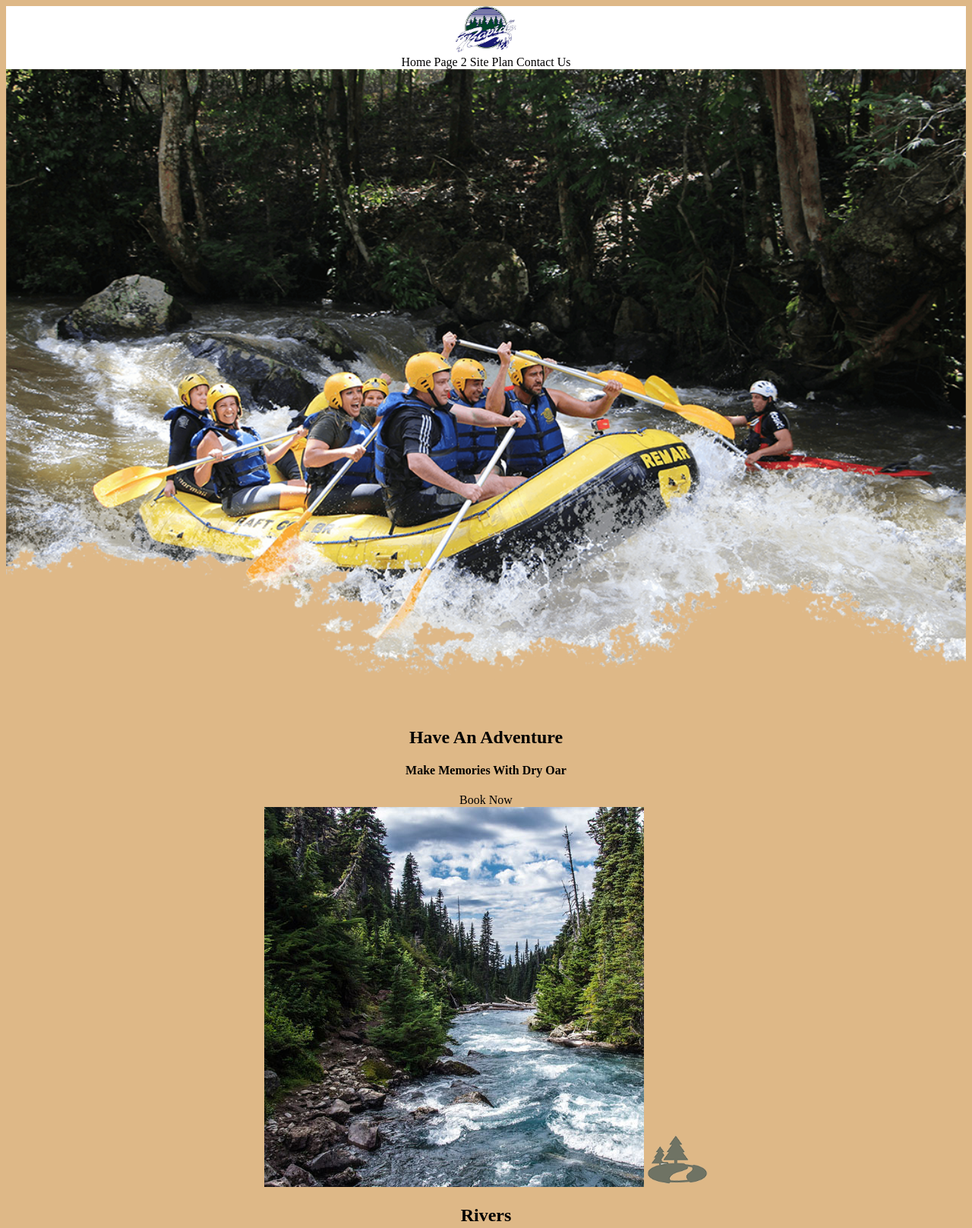
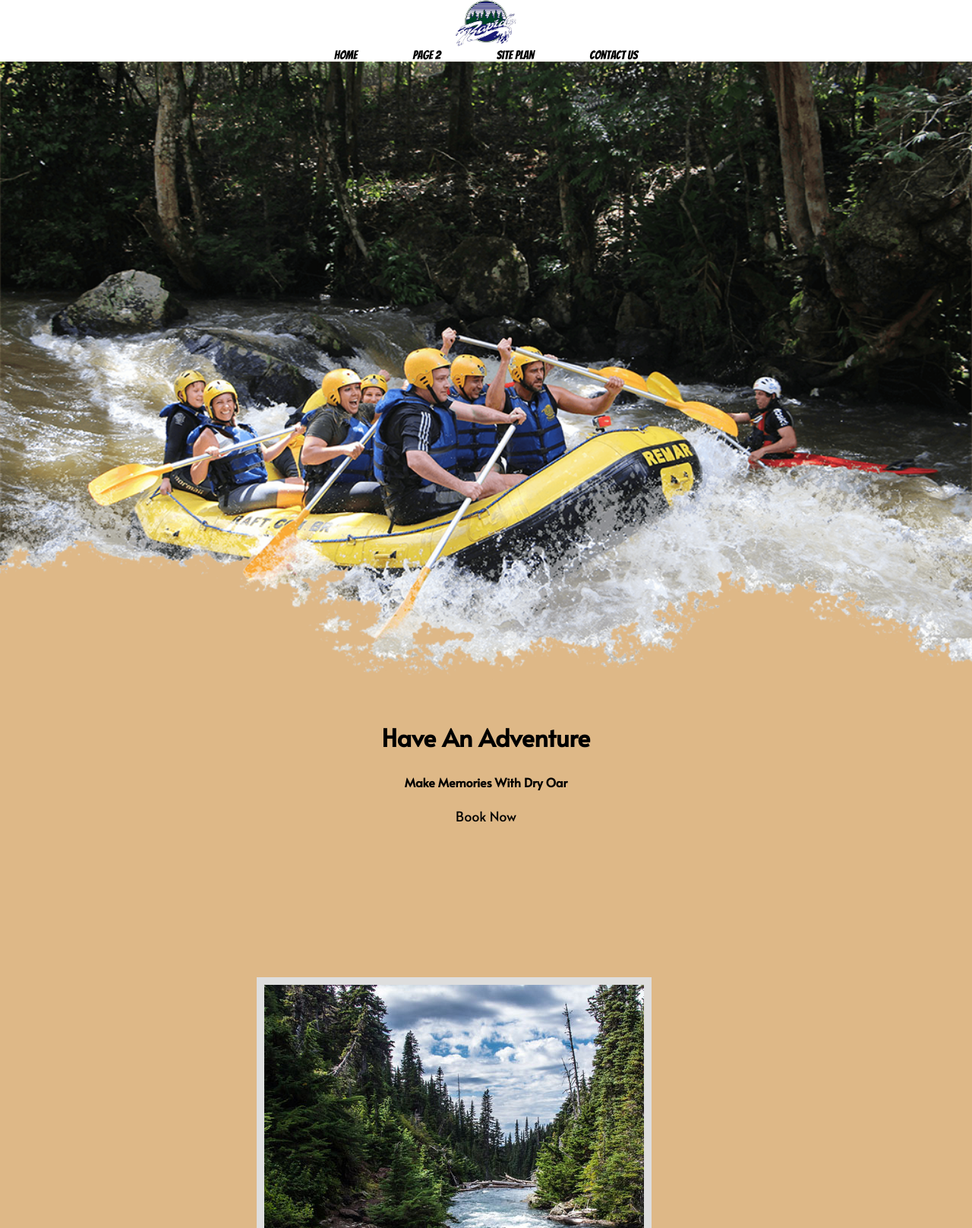
Before and after one commit to darrenmejiayepez1998/wdd130, a plain HTML site: page wwr/index.html in a window 1280 px wide. Shown: the top 1616 px of the page at 76% size. Drawn offline with Linux system fonts and the light colour scheme.

Commit message:
updated borders

```diff
--- a/practice/styles/styles.css
+++ b/practice/styles/styles.css
@@ -4,14 +4,16 @@ h1 {
 
   nav {
     background-color: steelblue;
-    padding: 10px;
+    padding: 25px;
   }
   a {
     color: white;
     margin: 40px;
+    padding: 25px;
   }
   h1 {
     color: steelblue;
+    margin: 50px 0;
   }
   img {
     width: 80%;
@@ -35,6 +37,7 @@ h1 {
 }
 img {
   width: 80%;
+  border: 4px solid steelblue;
 }
 p {
   width: 80%;
@@ -54,10 +57,12 @@ main p {
   text-align: center;
 }
 footer p{
-  font-size: 20px;
-  margin: 20px auto;
+  padding: 25px;
 }
 a:hover {
   background-color: white;
   color: steelblue;
 }
+body {
+  margin: 0
+}
--- a/wwr/styles/style.css
+++ b/wwr/styles/style.css
@@ -1,15 +1,28 @@
+@import url('https://fonts.googleapis.com/css2?family=Alata&family=Bangers&display=swap');
+:root{
+ --heading-font: "Bangers";
+ --paragraph-font: Alata, Helvetica, sans-serif;
+}
 body {
     max-width: 1600px;
     text-align: center;
     background-color: burlywood;
+    font-family: 'Alata', Arial, sans-serif;
+    margin: 0;
+    padding: 0;
+}
+h2{
+    margin: 0;
 }
 header{
     background-color: white;
+    font-family: 'Bangers', cursive, sans-serif;
 }
 nav a{
     text-align: center;
     color: black;
     text-decoration: none;
+    padding: 35px;
 }
 nav a:hover{
     background-color: #7CDFA3;
@@ -17,6 +30,10 @@ nav a:hover{
 }
 .home-title{
     color: black;
+    font-family: 'Bangers', cursive, sans-serif;
+    font-family: 'Alata', Arial, sans-serif;
+    font-size: 2em;
+    margin-top: 10px;
 }
 h4{
     color: black;
@@ -24,6 +41,10 @@ h4{
 .book, .join{
     color: black;
     text-decoration: none;
+    font-size: 18px;
+    padding: 15px 30px;
+    margin-top: 50px;
+    border-radius: 5px;
 }
 .book:hover, .join:hover{
    background-color: #7CDFA3;
@@ -35,16 +56,22 @@ h4{
 }
 .msg{
     background-color: burlywood;
+    line-height: 1.5em;
+    padding: 35px;
 }
 .msg h2{
     color: black;
 }
 .msg p{
     color: black;
+    font-size: .8em;
+    padding-bottom: 15px;
 }
 footer{
     background-color: #7CDFA3;
     color: black;
+    padding: 25px 50px;
+    margin-top: 200px;
 }
 footer a{
     color: black;
@@ -56,6 +83,9 @@ footer a:hover{
 }
 footer p{
     font-size: 1.2em;
+}
+footer .social img{
+    padding-top: 15px;
 }
 #hero-msg h1,#hero-msg h4{
     text-align: center;
@@ -69,9 +99,27 @@ main section{
 .logo{
     width: 80px;
 }
+#logo_link{
+    padding-top: 5px;
+}
 .icon{
     width: 80px;
 }
 #hero-img{
     width: 100%;
 }
+.rivers-card{
+    margin: 200px 0;
+}
+.camping-card{
+    margin: 200px 0;
+}
+.rapids-card{
+    margin: 200px 0;
+}
+.card-img{
+    border: 10px solid #dedede;
+}
+main section img{
+    box-sizing: border-box;
+}
```
Also changed, not shown: wwr/index.html (line endings or trailing spaces), wwr/styles/site-plan-rafting.css (line endings or trailing spaces).
